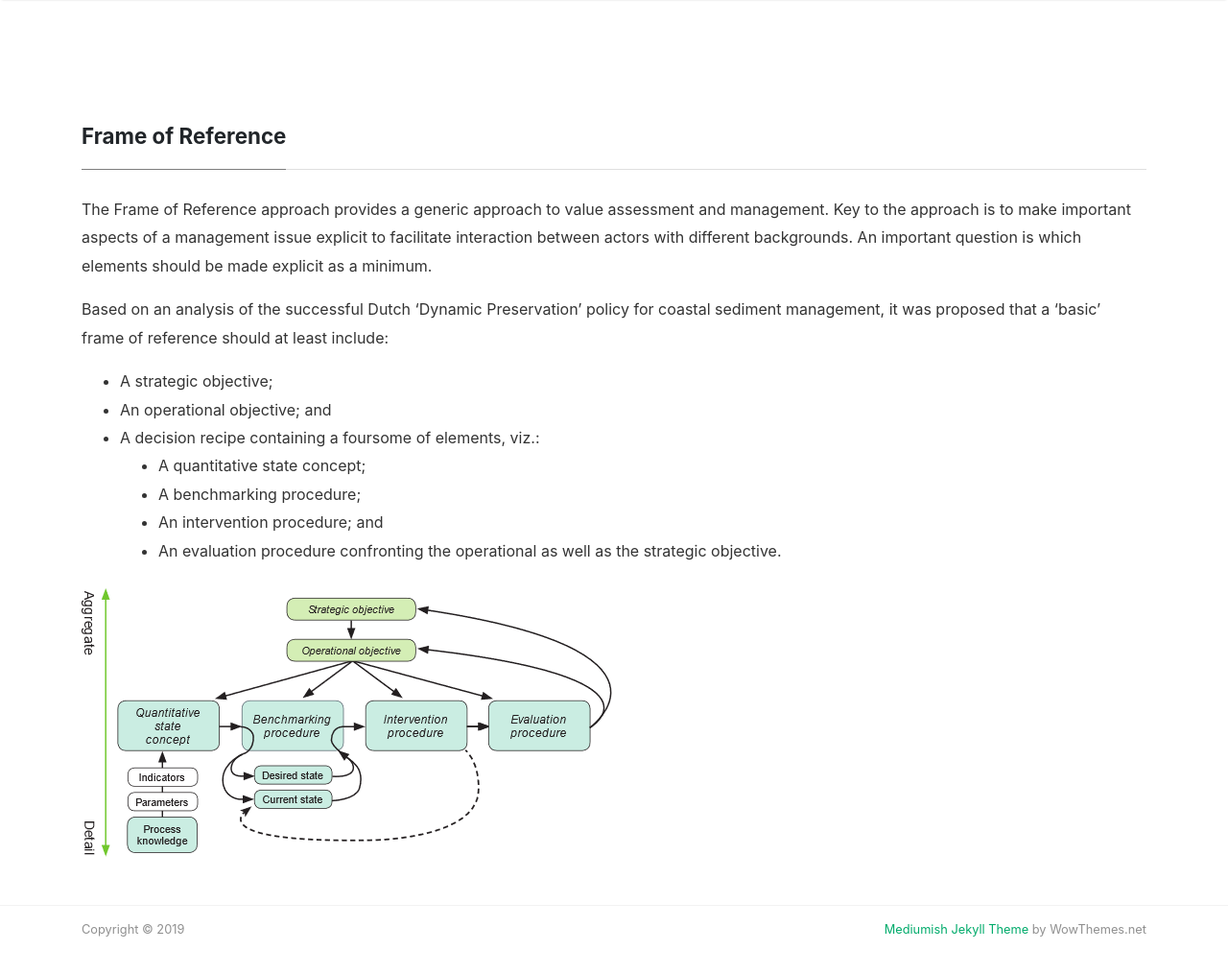
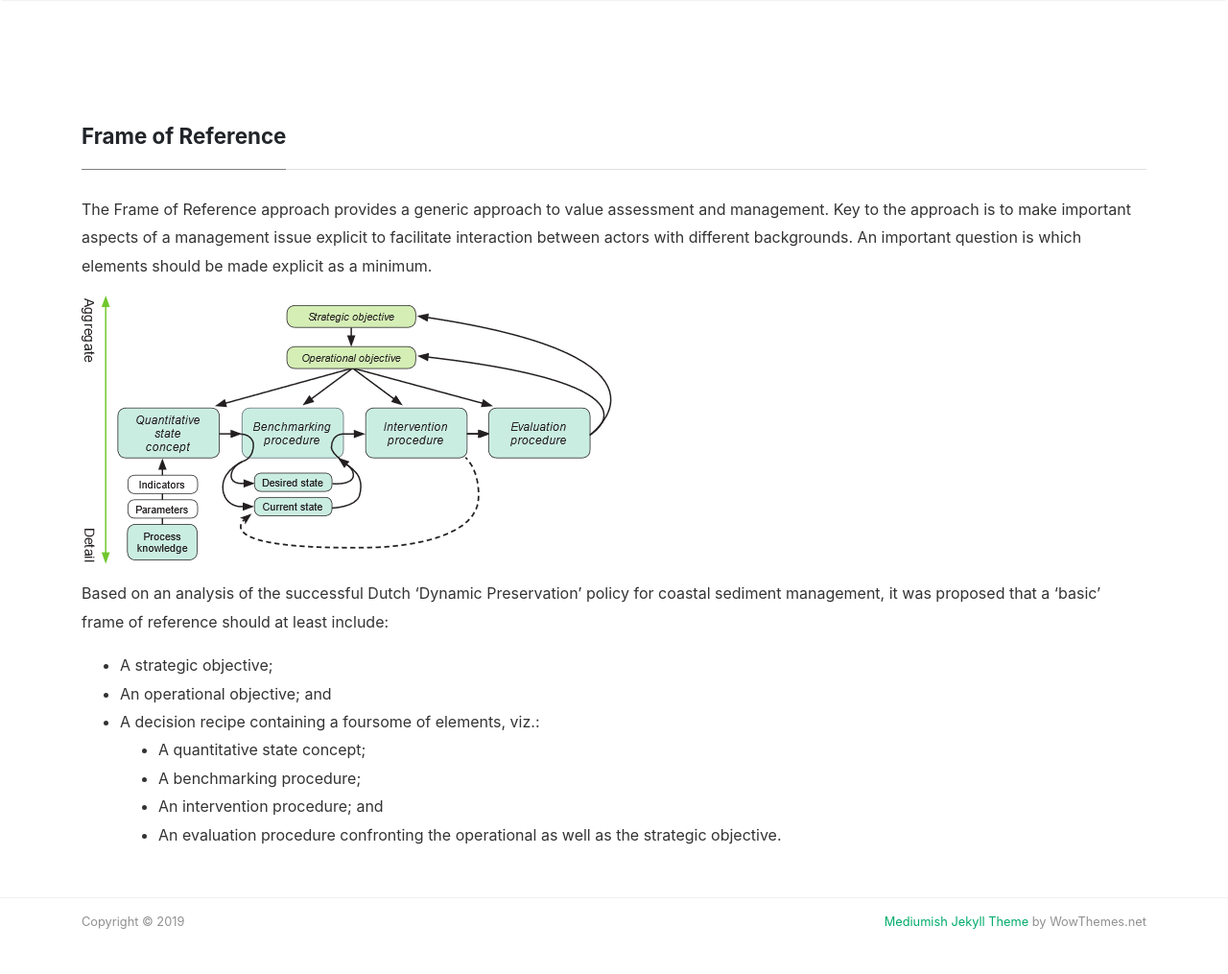
Before and after one commit to markvankoningsveld/markvankoningsveld.github.io, a Jekyll site: the page built from _pages/frame_of_reference.md, in a window 1280 px wide and 1052 px high. Shown: the top 1015 px of the window at 96% size. Built offline with Jekyll 4.4.1, drawn with Linux system fonts in a browser that asks for light colours; nearby versions of some CDN libraries.

Commit message:
Modified Frame of Reference text

```diff
--- a/_pages/frame_of_reference.md
+++ b/_pages/frame_of_reference.md
@@ -5,6 +5,8 @@ permalink: /frame_of_reference
 ---
 
 The Frame of Reference approach provides a generic approach to value assessment and management. Key to the approach is to make important aspects of a management issue explicit to facilitate interaction between actors with different backgrounds. An important question is which elements should be made explicit as a minimum.
+
+<img src="assets/images/Frame_of_Reference.png" alt="Basis Frame of Reference template">
 
 Based on an analysis of the successful Dutch 'Dynamic Preservation' policy for coastal sediment management, it was proposed that a 'basic' frame of reference should at least include:
 <ul>
@@ -19,5 +21,3 @@ Based on an analysis of the successful Dutch 'Dynamic Preservation' policy for c
         strategic objective.</li>
   </ul>
 </ul>
-
-<img src="assets/images/Frame_of_Reference.png" alt="Basis Frame of Reference template">
```
